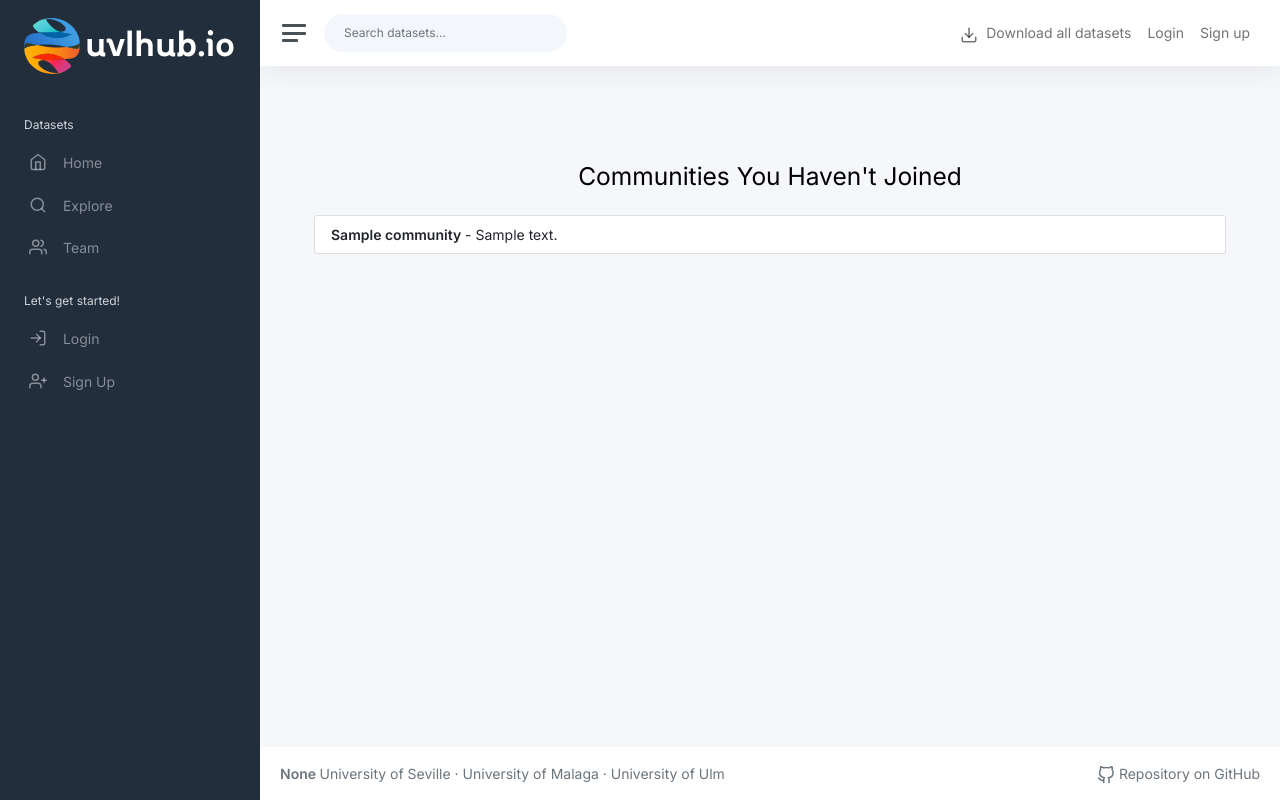
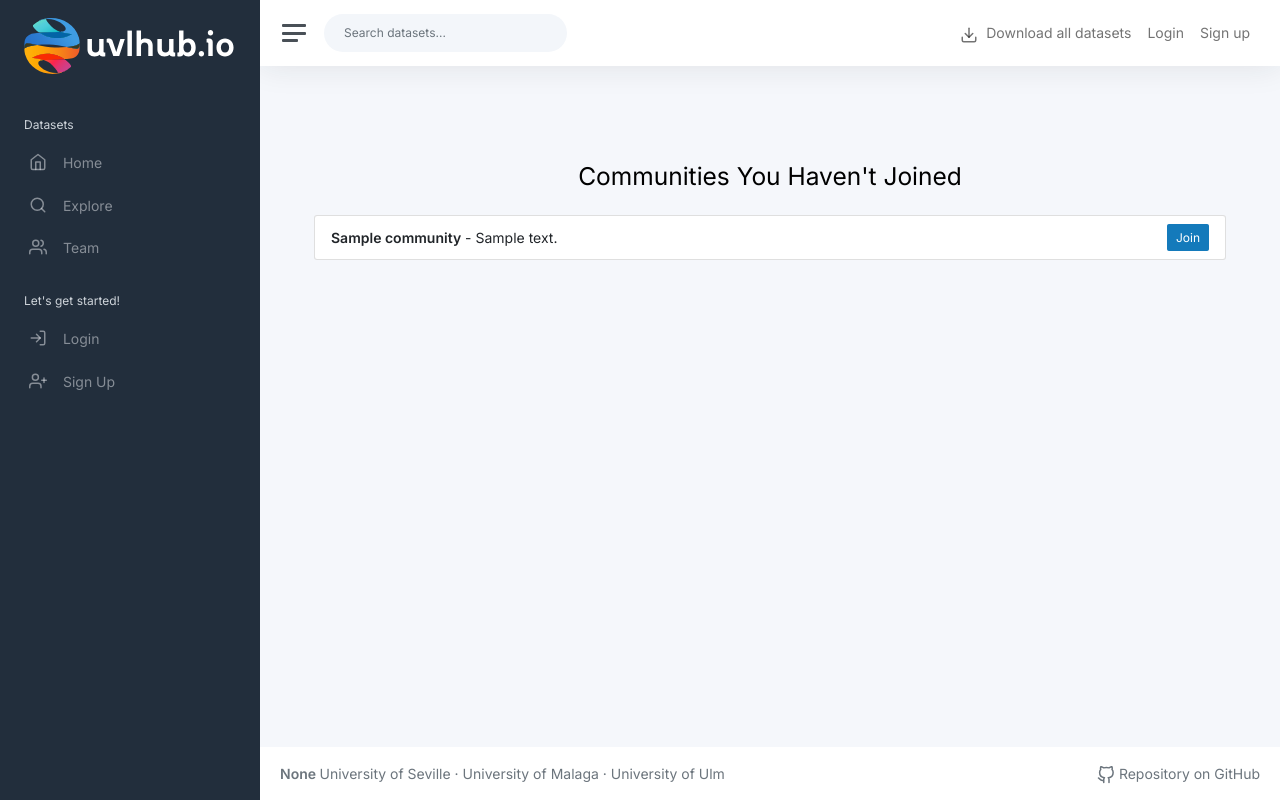
Before and after one commit to maravimaq/puchero-hub, a Flask app: template app/modules/community/templates/community/not_joined.html in a window 1280 px wide. Run offline with Flask 3, Linux system fonts and the light colour scheme; the template is opened without the code that fills it: values that come from a table or form of the project are taken from there, others are empty; tables that the repository leaves empty hold one stand-in row (values such as "Sample post"); parts of the project's set-up code (start-up, migrations or seed data) failed here and were passed over; some libraries are stand-ins or nearby versions.

Commit message:
Feat(communities): Added a button to let the user join a new community

```diff
--- a/app/modules/community/templates/community/not_joined.html
+++ b/app/modules/community/templates/community/not_joined.html
@@ -8,8 +8,13 @@
     {% if communities %}
         <ul class="list-group mb-4">
         {% for community in communities %}
-            <li class="list-group-item">
-                <strong>{{ community.name }}</strong> - {{ community.description }}
+            <li class="list-group-item d-flex justify-content-between align-items-center">
+                <div>
+                    <strong>{{ community.name }}</strong> - {{ community.description }}
+                </div>
+                <form method="POST" action="{{ url_for('community.join_community', community_id=community.id) }}">
+                    <button type="submit" class="btn btn-primary btn-sm">Join</button>
+                </form>
             </li>
         {% endfor %}
         </ul>
```
